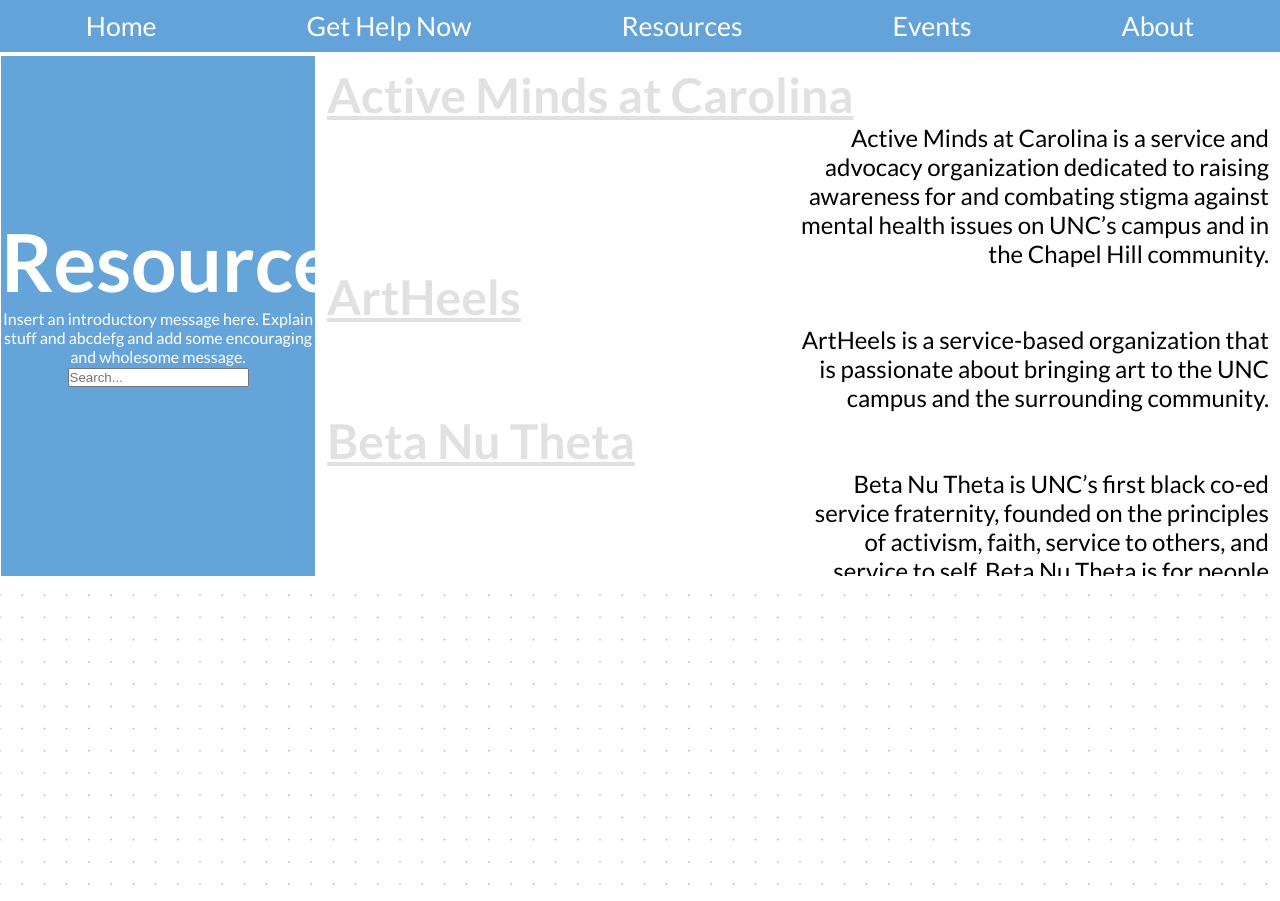
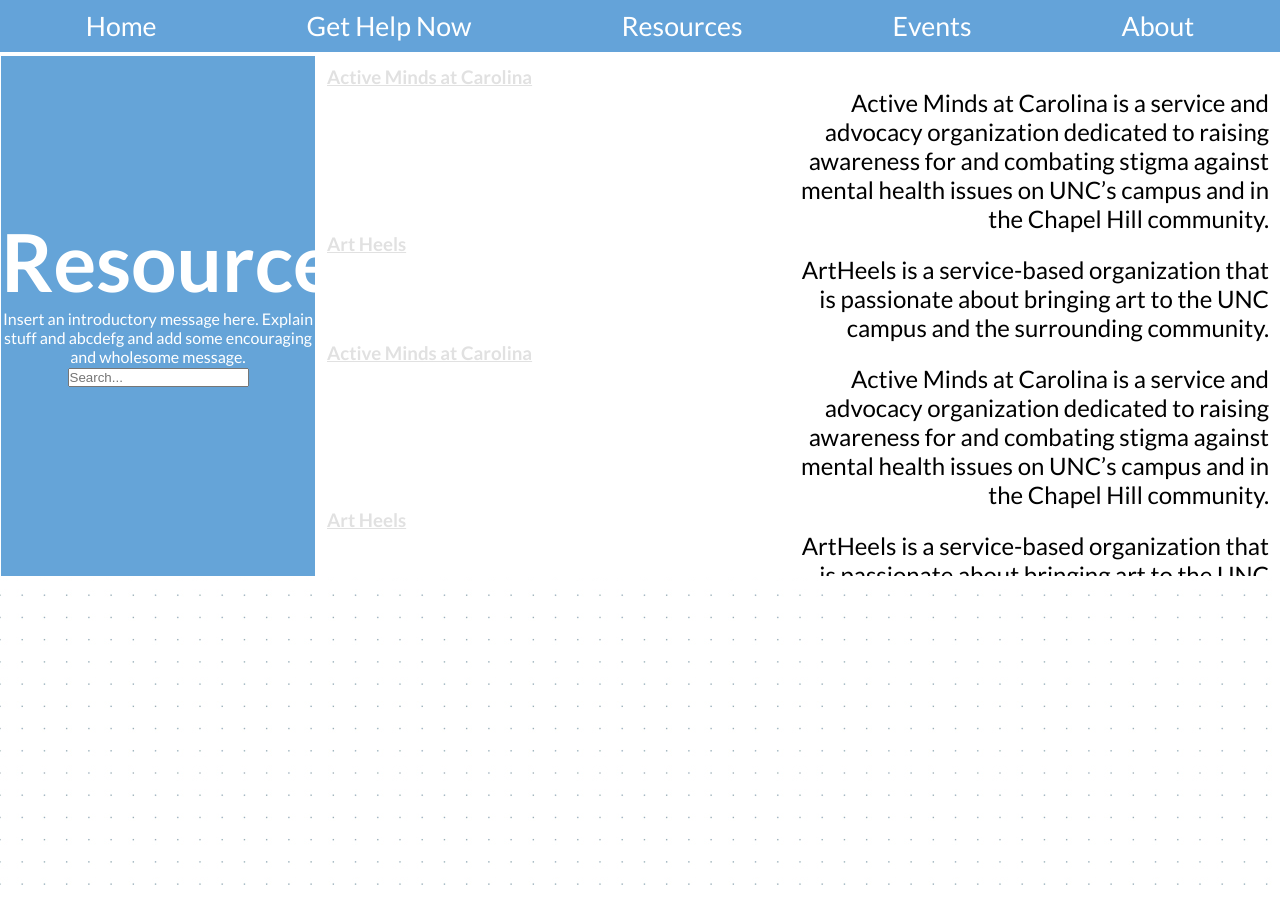
Before and after one commit to cssgunc/MindOverMatter, a Flask app: page /resources in a window 1280 px wide. Shown: the part 227-1128 px from the top of the page. Run offline with Flask 2, Linux system fonts and the light colour scheme; some web fonts are replaced.

Commit message:
Text font change and for loops

```diff
--- a/resources.py
+++ b/resources.py
@@ -4,7 +4,7 @@ from flask import render_template
 
 @app.route('/resources')
 def resources():
-    return render_template('resources.html')
+    return render_template('resources.html', ResourcesList=ResourcesList)
 
 
 class Resource:
@@ -14,10 +14,7 @@ class Resource:
         self.description = description
 
 
-# ResourcesList = []
-# ResourcesList = {
-#     [Resource("http://activeminds.web.unc.edu/", "Active Minds at Carolina",
-#               "Active Minds at Carolina is a service and advocacy organization dedicated to raising awareness for and combating stigma against mental health issues on UNC’s campus and in the Chapel Hill community.")],
-#     [Resource("https://heellife.unc.edu/organization/artheels", "Art Heels",
-#               "ArtHeels is a service-based organization that is passionate about bringing art to the UNC campus and the surrounding community.")]
-# }
+ResourcesList = []
+ResourcesList = Resource("http://activeminds.web.unc.edu/", "Active Minds at Carolina",
+                         "Active Minds at Carolina is a service and advocacy organization dedicated to raising awareness for and combating stigma against mental health issues on UNC’s campus and in the Chapel Hill community."), Resource("https://heellife.unc.edu/organization/artheels", "Art Heels", "ArtHeels is a service-based organization that is passionate about bringing art to the UNC campus and the surrounding community."), Resource("http://activeminds.web.unc.edu/", "Active Minds at Carolina",
+                         "Active Minds at Carolina is a service and advocacy organization dedicated to raising awareness for and combating stigma against mental health issues on UNC’s campus and in the Chapel Hill community."), Resource("https://heellife.unc.edu/organization/artheels", "Art Heels", "ArtHeels is a service-based organization that is passionate about bringing art to the UNC campus and the surrounding community."), Resource("https://www.facebook.com/betanutheta/", "Beta Nu Theta", "Beta Nu Theta is UNC’s first black co-ed service fraternity, founded on the principles of activism, faith, service to others, and service to self.  Beta Nu Theta is for people who have a passion for people, mind-health, or just want to make new friends.")
--- a/static/resources.css
+++ b/static/resources.css
@@ -1,3 +1,5 @@
+@import url(https://fonts.googleapis.com/css?family=Lato);
+
 * {
     margin: 0;
     padding: 0;
@@ -80,7 +82,7 @@
 
   /* Resource list: Resource titles */
   h3 {
-    font-size: 300%;
+    font-size: 300% "Lato", serif;
     color: #65a4d8;
   }
 
--- a/templates/resources.html
+++ b/templates/resources.html
@@ -1,4 +1,7 @@
 {% extends "base.html" %} {% block body %}
+
+<link rel="stylesheet"
+  href="https://fonts.googleapis.com/css?family=Lato">
 
 <!DOCTYPE html>
 <html lang='en'>
@@ -16,7 +19,12 @@
         <input type="text" placeholder="Search...">
       </div>
       <div class = "text">
-        <h3><a href="http://activeminds.web.unc.edu/" target="_blank">Active Minds at Carolina</a></h3>
+        {% for Resource in ResourcesList %}
+        <h3><a href="{{ Resource.link }}" target="_blank">{{ Resource.title }}</a></h3>
+        <dd>{{ Resource.description }}
+        </dd>
+        {% endfor %}
+        <!-- <h3><a href="http://activeminds.web.unc.edu/" target="_blank">Active Minds at Carolina</a></h3>
         <dd>Active Minds at Carolina is a service and advocacy organization dedicated to raising awareness for and combating stigma against mental health issues on UNC’s campus and in the Chapel Hill community.
         </dd>
         <h3><a href="https://heellife.unc.edu/organization/artheels" target="_blank">ArtHeels</a></h3>
@@ -33,7 +41,7 @@
         </dd>
         <h3><a href="https://www.facebook.com/betanutheta/" target="_blank">Beta Nu Theta</a></h3>
         <dd>Beta Nu Theta is UNC’s first black co-ed service fraternity, founded on the principles of activism, faith, service to others, and service to self.  Beta Nu Theta is for people who have a passion for people, mind-health, or just want to make new friends.
-        </dd>
+        </dd> -->
       </div>
     </div>
   </body>
```
